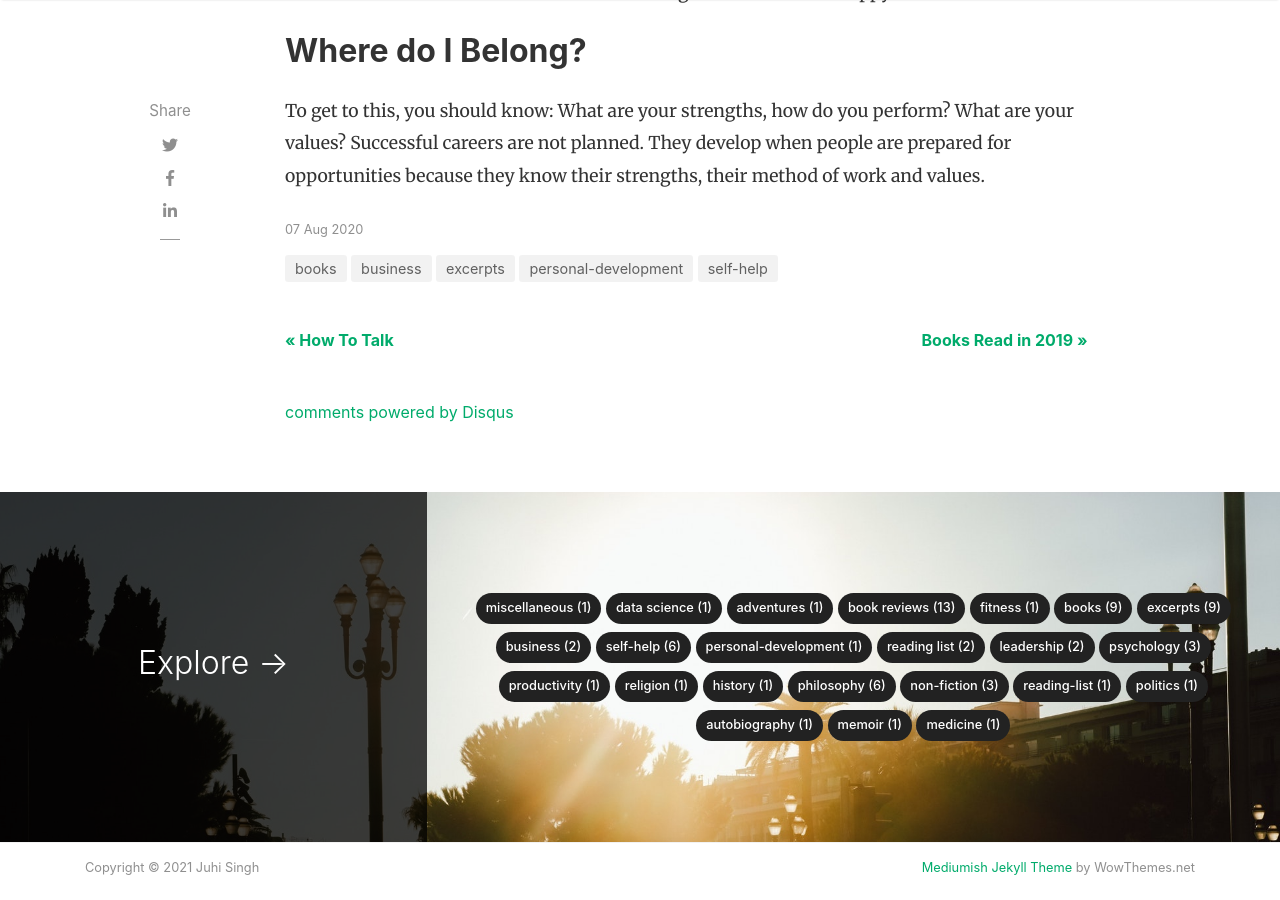
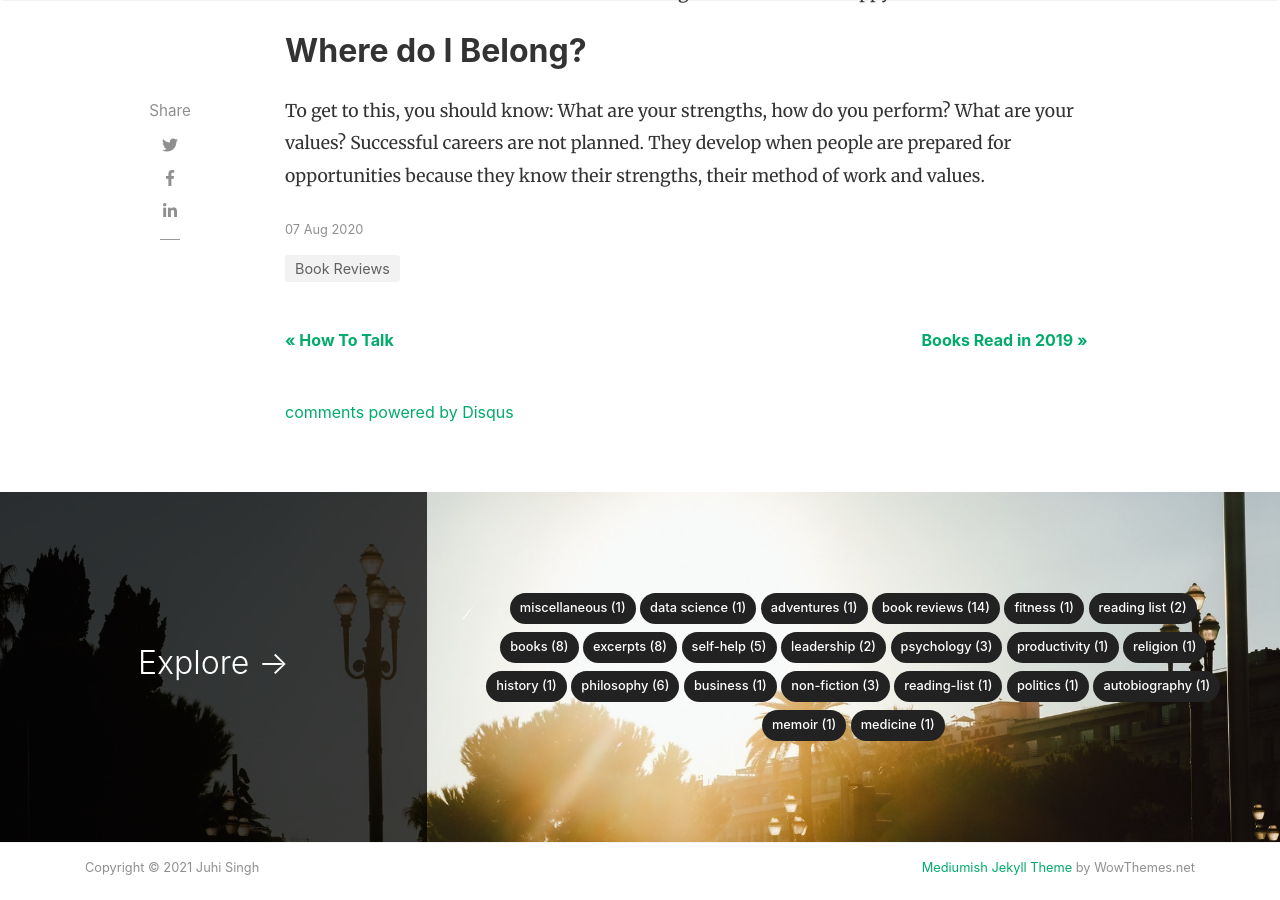
Before and after one commit to jsingh41/jsingh41.github.io, a Jekyll site: the page built from _posts/2020-08-07-managing_oneself.md, in a window 1280 px wide and 900 px high, scrolled down 2991 px. Built offline with Jekyll 4.4.1, drawn with Linux system fonts in a browser that asks for light colours; nearby versions of some CDN libraries; comment, search, counter and statistics services are not loaded.

Commit message:
Update 2020-08-07-managing_oneself.md

```diff
--- a/_posts/2020-08-07-managing_oneself.md
+++ b/_posts/2020-08-07-managing_oneself.md
@@ -2,7 +2,7 @@
 layout: post
 title:  "Managing Oneself"
 author: juhi
-categories: [ books, excerpts, business, self-help, personal-development ]
+categories: [ Book Reviews ]
 image: assets/images/managing_onself.jpg
 ---
 I do not remember reading [this book](https://www.goodreads.com/book/show/2477223.Managing_Oneself) at all, but hey, I found notes written for it in my docs, so I must've read them haha.
```
